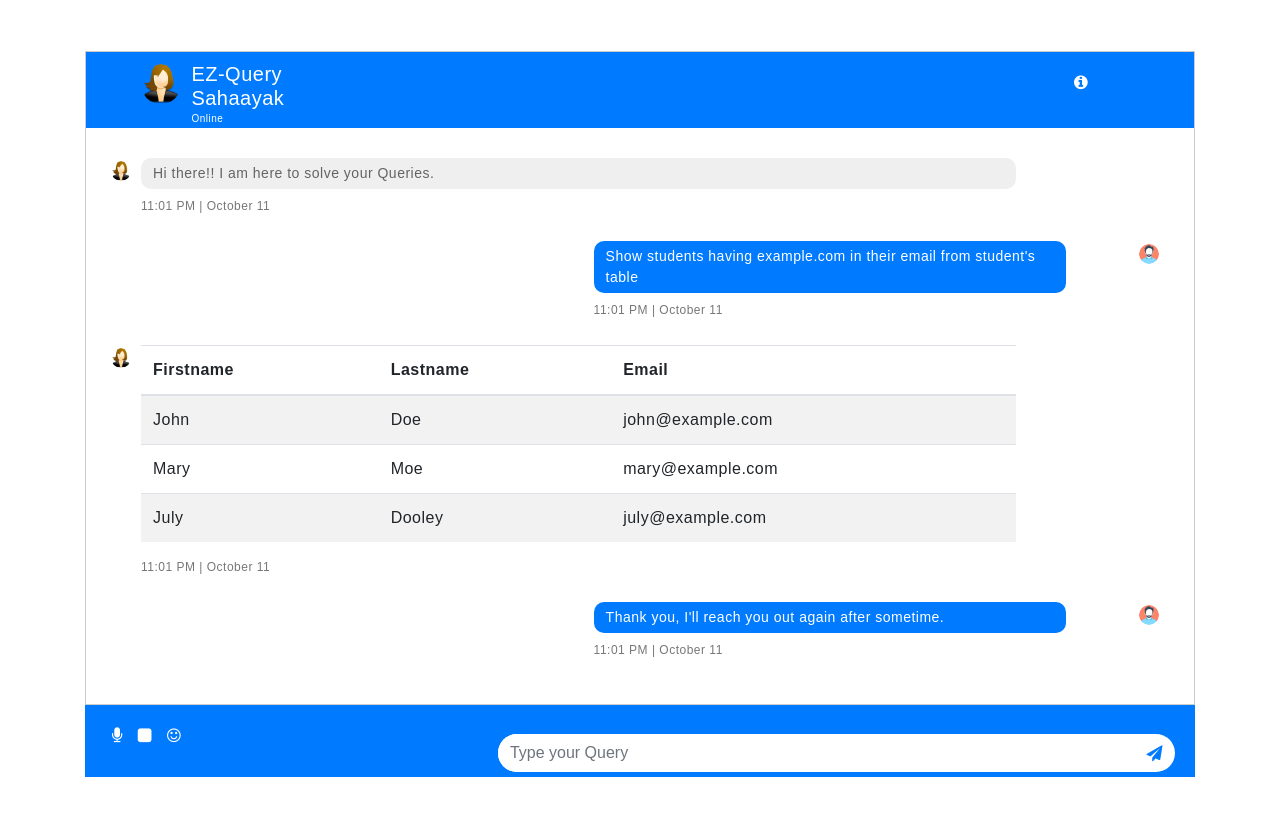
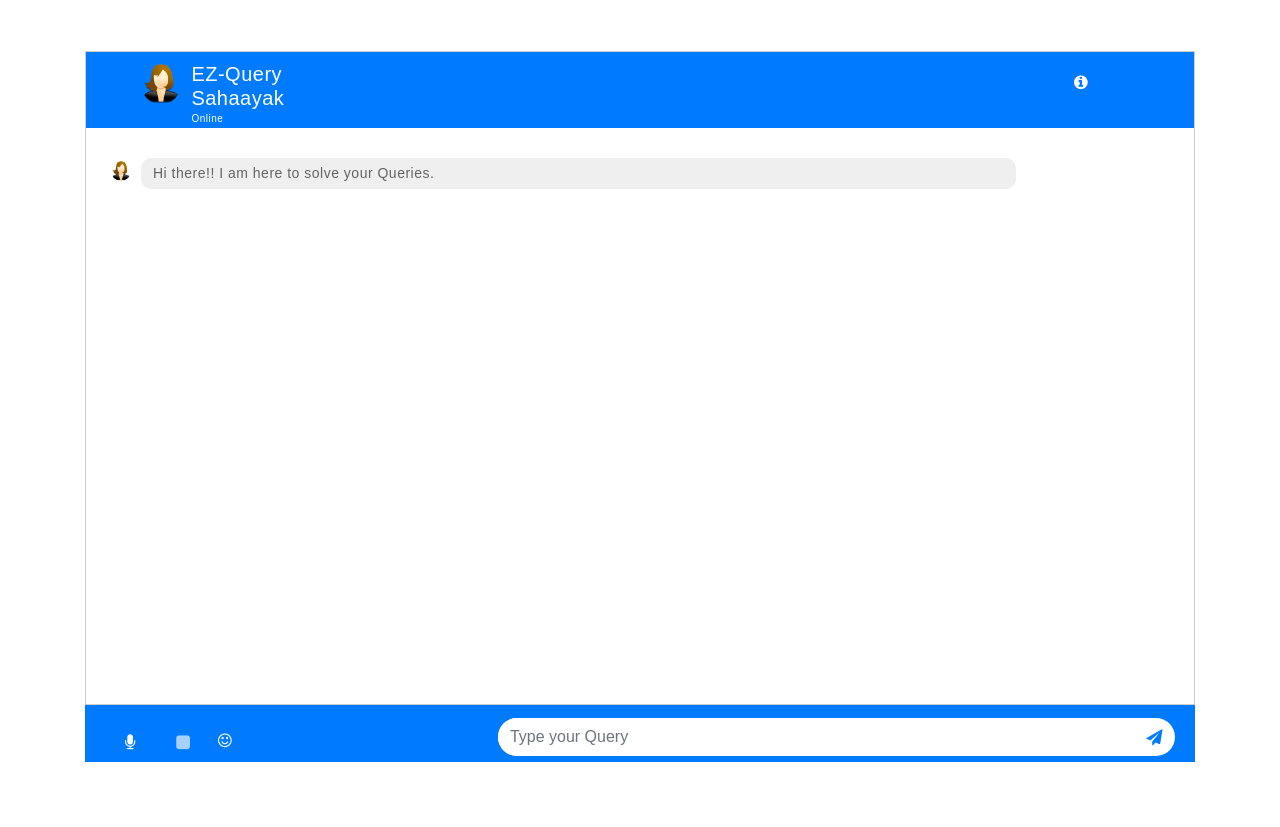
Before and after one commit to monil25/EZ-Query, a Django app: page / in a window 1280 px wide. After the commit the page ends 762 px from the top, so only its background shows below. Run offline with Django 3.2, Linux system fonts and the light colour scheme; some libraries are stand-ins or nearby versions.

Commit message:
New changes

```diff
--- a/ezquery/ezquery/chat/static/chat/js/main.js
+++ b/ezquery/ezquery/chat/static/chat/js/main.js
@@ -1,19 +1,26 @@
 $(document).ready(function () {
   const sendIcon = document.getElementById("sendQuery");
   const inputField = document.getElementById("queryInput");
-  const msgElement = '<div class="outgoing-chats"><div class="outgoing-chats-msg" ><p>new message</p><span class="time">11:01 PM | October 11</span></div ><div class="outgoing-chats-img"><img src="user1.jpg" alt=""></div></div>'
+  const startRecord = document.getElementById("startRecord");
+  const stopRecord = document.getElementById("stopRecord");
+  stopRecord.disabled = true;
+  const stopFA = document.getElementById("stopFA");
+  const msgElement = '<div class="outgoing-chats"><div class="outgoing-chats-msg" ><p>new message</p></div ><div class="outgoing-chats-img"><img alt=""></div></div>'
+
+  const loadingMessage = '<div id = "loading" class="received-chats"> <div class = "received-msg"><div class = "received-msg-inbox"><div class = "bubble"><div class = "ellipsis one" > </div> <div class = "ellipsis two"> </div> <div class = "ellipsis three"></div></div></div><div></div>'
   const mainScreen = document.getElementById("mainScreen");
   $.fn.sendMessage = function () {
-
     var str = $("#queryInput").val();
     if (str.trim().length != 0) {
       var newMsgElement = msgElement.replace("new message", str);
-      var message = $(newMsgElement);
-      $('#mainScreen').append(message);
+      var messageDiv = $(newMsgElement);
+      $('#mainScreen').append(messageDiv);
+      var loading = $(loadingMessage);
+      $('#mainScreen').append(loading);
+      sendtoServer(str)
     }
     $("#queryInput").val("");
     mainScreen.scrollTop = mainScreen.scrollHeight;
-
   }
 
   $("#sendQuery").click(function () {
@@ -26,45 +33,35 @@ $(document).ready(function () {
       $.fn.sendMessage();
     }
   });
-  // var audioChunks;
-  // startRecord.onclick = e => {
-  //   startRecord.disabled = true;
-  //   stopRecord.disabled = false;
-  //   stopRecord.style.color = "red";
-  //   // This will prompt for permission if not allowed earlier
-  //   navigator.mediaDevices
-  //     .getUserMedia({
-  //       audio: true
-  //     })
-  //     .then(stream => {
-  //       audioChunks = [];
-  //       rec = new MediaRecorder(stream);
-  //       rec.ondataavailable = e => {
-  //         audioChunks.push(e.data);
-  //         if (rec.state == "inactive") {
-  //           let blob = new Blob(audioChunks, {
-  //             type: "audio/wav"
-  //           });
-  //           recordedAudio.src = URL.createObjectURL(blob);
-  //           // recordedAudio.controls = true;
-  //           // recordedAudio.autoplay = true;
-  //           audioDownload.href = recordedAudio.src;
-  //           audioDownload.download = "wav";
-  //           console.log(typeof (blob));
-  //           console.log(blob);
-  //           sendAudioToserver(blob)
-  //           // audioDownload.innerHTML = "download";
-  //         }
-  //       };
-  //       rec.start();
-  //     })
-  //     .catch(e => console.log(e));
-  // };
+  startRecord.addEventListener("click", startRecording);
+  stopRecord.addEventListener("click", stopRecording);
 
+  function sendtoServer(str) {
+    console.log("Send to server");
+    $.ajax({
+        url: "/chat/nlp_process/",
+        type: "POST",
+        data: {
+          message: str,
+        },
+      })
+      .done(function (response) {
+        console.log(response);
+        $("#loading").remove();
+        //Add new Div heres
+      })
+      .fail(function () {
+        console.log("Error Occured");
+      });
+  }
 
   function startRecording() {
+    console.log("Reached Here");
+    startRecord.disabled = true;
+    stopRecord.disabled = false;
+    stopFA.style.color = "red";
     $.ajax({
-        url: "/chat/audio_to_text/",
+        url: "/chat/record_audio_start/",
         type: "POST",
         data: {
           start: "StartRecording",
@@ -72,18 +69,22 @@ $(document).ready(function () {
       })
       .done(function (response) {
         console.log(response);
+        inputField.value = response["text"]
       })
       .fail(function () {
         console.log("Error Occured");
       });
   }
 
-  function StopRecording() {
+  function stopRecording() {
+    startRecord.disabled = false;
+    stopRecord.disabled = true;
+    stopFA.style.color = "white";
     $.ajax({
-        url: "/chat/stop_recording/",
+        url: "/chat/record_audio_stop/",
         type: "POST",
         data: {
-          start: "StartRecording",
+          start: "StopRecording",
         },
       })
       .done(function (response) {
--- a/ezquery/ezquery/chat/templates/chat/chat.html
+++ b/ezquery/ezquery/chat/templates/chat/chat.html
@@ -43,12 +43,12 @@
               <div class="received-msg">
                 <div class="received-msg-inbox">
                   <p>Hi there!! I am here to solve your Queries.</p>
-                  <span class="time">11:01 PM | October 11</span>
+                  <!-- <span class="time">11:01 PM | October 11</span> -->
                 </div>
               </div>
             </div>
-
-            <div class="outgoing-chats">
+            <!-- ########################## from here by default code was commented -->
+            <!-- <div class="outgoing-chats">
 
               <div class="outgoing-chats-msg">
                 <p>Show students having example.com in their email from student's table</p>
@@ -57,11 +57,9 @@
               <div class="outgoing-chats-img">
                 <img src="{% static 'chat/images/user1.jpg' %}" alt="">
               </div>
-            </div>
-            <!-- repeat ends -->
+            </div> -->
 
-            <!-- from here it will repeat -->
-            <div class="received-chats">
+            <!-- <div class="received-chats">
               <div class="received-chats-img">
                 <img src="{% static 'chat/images/user2.png' %}" alt="">
               </div>
@@ -96,9 +94,9 @@
                   <span class="time">11:01 PM | October 11</span>
                 </div>
               </div>
-            </div>
+            </div>-->
 
-            <div class="outgoing-chats">
+            <!-- <div class="outgoing-chats">
 
               <div class="outgoing-chats-msg">
 
@@ -109,20 +107,10 @@
               <div class="outgoing-chats-img">
                 <img src="{% static 'chat/images/user1.jpg' %}" alt="">
               </div>
-            </div>
-            <div class="received-chats">
-              <div class="received-msg">
-                <div class="received-msg-inbox">
-                  <div class="bubble">
-                    <div class="ellipsis one"></div>
-                    <div class="ellipsis two"></div>
-                    <div class="ellipsis three"></div>
-                  </div>
-                </div>
-              </div>
-            </div>
-            <!-- repeat ends -->
-            <div class="received-chats">
+            </div> -->
+
+            <!-- Thank you Message From chatbot to end Chat -->
+            <!-- <div class="received-chats">
               <div class="received-chats-img">
                 <img src="{% static 'chat/images/user2.png' %}" alt="">
               </div>
@@ -132,7 +120,7 @@
                   <span class="time">11:01 PM | October 11</span>
                 </div>
               </div>
-            </div>
+            </div> -->
           </div>
         </div>
       </div>
@@ -140,14 +128,11 @@
       <!-- Send text Input textbox -->
       <div class="msg-bottom">
         <div class="bottom-icons">
-          <i class="fa fa-microphone" id="startRecord"></i>
-          <i class="fa fa-square" id="stopRecord"></i>
-          <i class="fa fa-smile-o"></i>
+          <button class="btn" id="startRecord"><i class="fa fa-microphone"></i></button>
+          <button id="stopRecord" class="btn"><i id="stopFA" class="fa fa-square"></i></button>
+          <a class="fa fa-smile-o"></a>
+          <!-- <p id="statusOfRecord"></p> -->
         </div>
-        <p>
-          <audio id="recordedAudio"></audio>
-          <a id="audioDownload"></a>
-        </p>
         <div class="input-group">
           <input id="queryInput" type="text" class="form-control" placeholder="Type your Query">
           <div class="input-group-append">
--- a/ezquery/ezquery/chat/urls.py
+++ b/ezquery/ezquery/chat/urls.py
@@ -4,5 +4,8 @@ from . import views
 
 urlpatterns = [
     path('', views.chatbot, name='chatbot'),
-    path('audio_to_text/', views.audio_to_text, name='audio_to_text')
+    path('record_audio_start/', views.record_audio_start,
+         name='record_audio_start'),
+    path('record_audio_stop/', views.record_audio_stop, name='record_audio_stop'),
+    path('nlp_process/', views.nlp_process, name='nlp_process')
 ]
--- a/ezquery/ezquery/chat/views.py
+++ b/ezquery/ezquery/chat/views.py
@@ -2,27 +2,57 @@ from django.shortcuts import render
 import speech_recognition as sr
 from django.http import JsonResponse
 from django.views.decorators.csrf import csrf_exempt
+from datetime import datetime
 # Create your views here.
+
+checkIfRecording = -1
 
 
 def chatbot(request):
+
     return render(request, 'chat/chat.html')
 
 
 @csrf_exempt
-def audio_to_text(request):
-    audio = request.POST.get('audio', '')
-    print(audio)
-    # r = sr.Recognizer()
-    # with sr.AudioFile(audio) as source:
-    #     r.adjust_for_ambient_noise(source)
+def record_audio_start(request):
+    global checkIfRecording
+    if checkIfRecording == -1:
+        checkIfRecording = 1
+    main_text = ""
+    # obtain audio from the microphone
+    while(checkIfRecording == 1):
+        r = sr.Recognizer()
+        with sr.Microphone() as source:
+            print("Say something!")
+            r.adjust_for_ambient_noise(source)
+            # audio = r.listen(source)
+            audio = r.record(source=source, duration=10)
+            print("Audio recorded")
+        # recognize speech using Google Speech Recognition
+        try:
+            new_text = r.recognize_google(audio)
+            main_text = main_text + "\n" + new_text
+            print("Google Speech Recognition thinks you said " + new_text)
+        except sr.UnknownValueError:
+            print("Google Speech Recognition could not understand audio")
+        except sr.RequestError as e:
+            print(
+                "Could not request results from Google Speech Recognition service; {0}".format(e))
+        print(main_text)
+    return JsonResponse({"text": main_text})
 
-    #     print("Converting Audio To Text ..... ")
 
-    #     audio = r.listen(source)
-    # try:
-    #     text = r.recognize_google(audio, language='hi-IN')
-    #     print("Converted Audio Is :")
-    return JsonResponse({"text": audio})
-    # except Exception as e:
-    #     print("Error {} : ".format(e))
+@csrf_exempt
+def record_audio_stop(request):
+    global checkIfRecording
+    checkIfRecording = -1
+    return JsonResponse({"text": "Recording stopped"})
+
+
+@csrf_exempt
+def nlp_process(request):
+    message = request.POST.get('message', '')
+    print(message)
+    # do nlp code
+    context = {"message": "echo"+message}
+    return JsonResponse(context)
```
